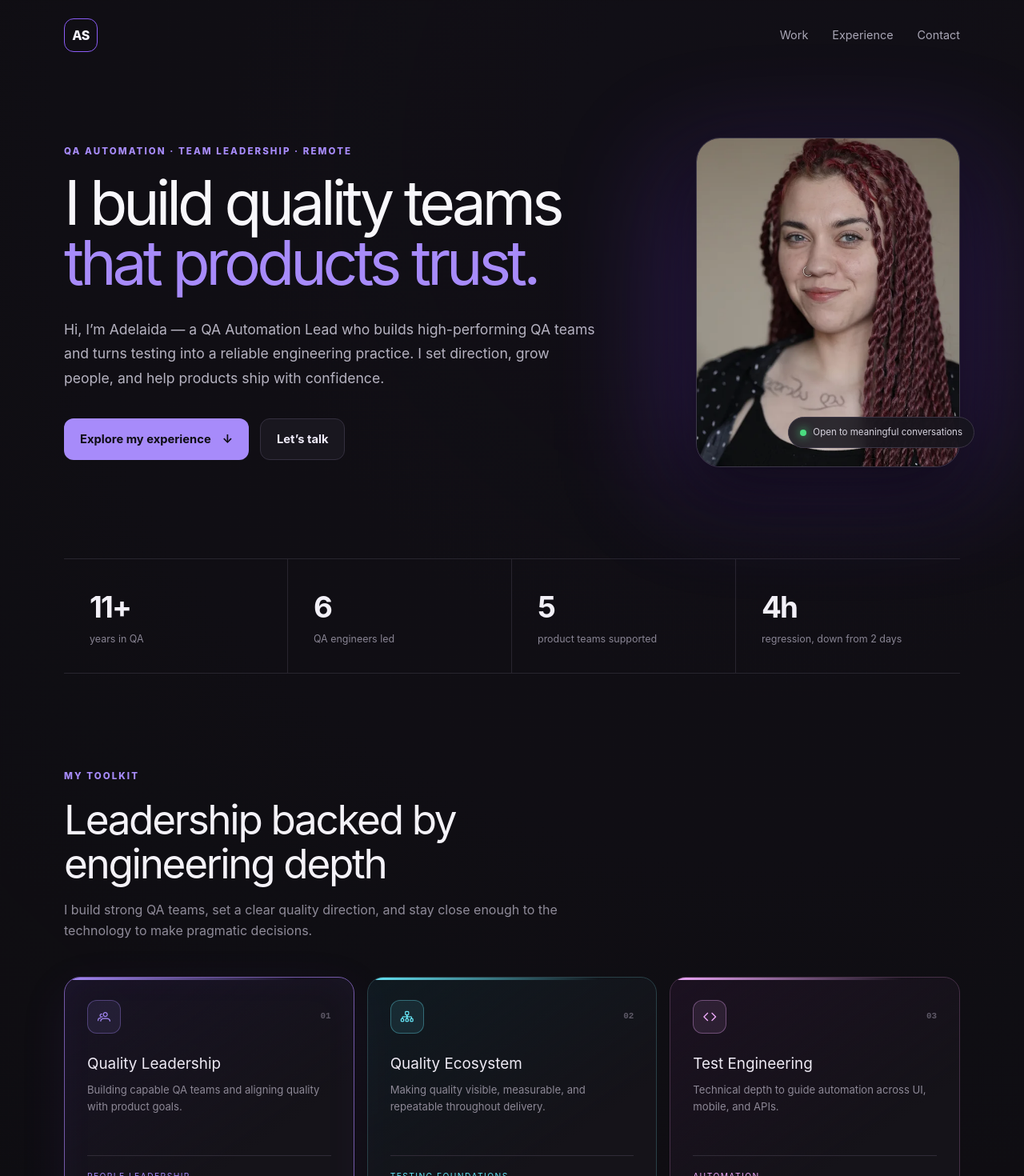
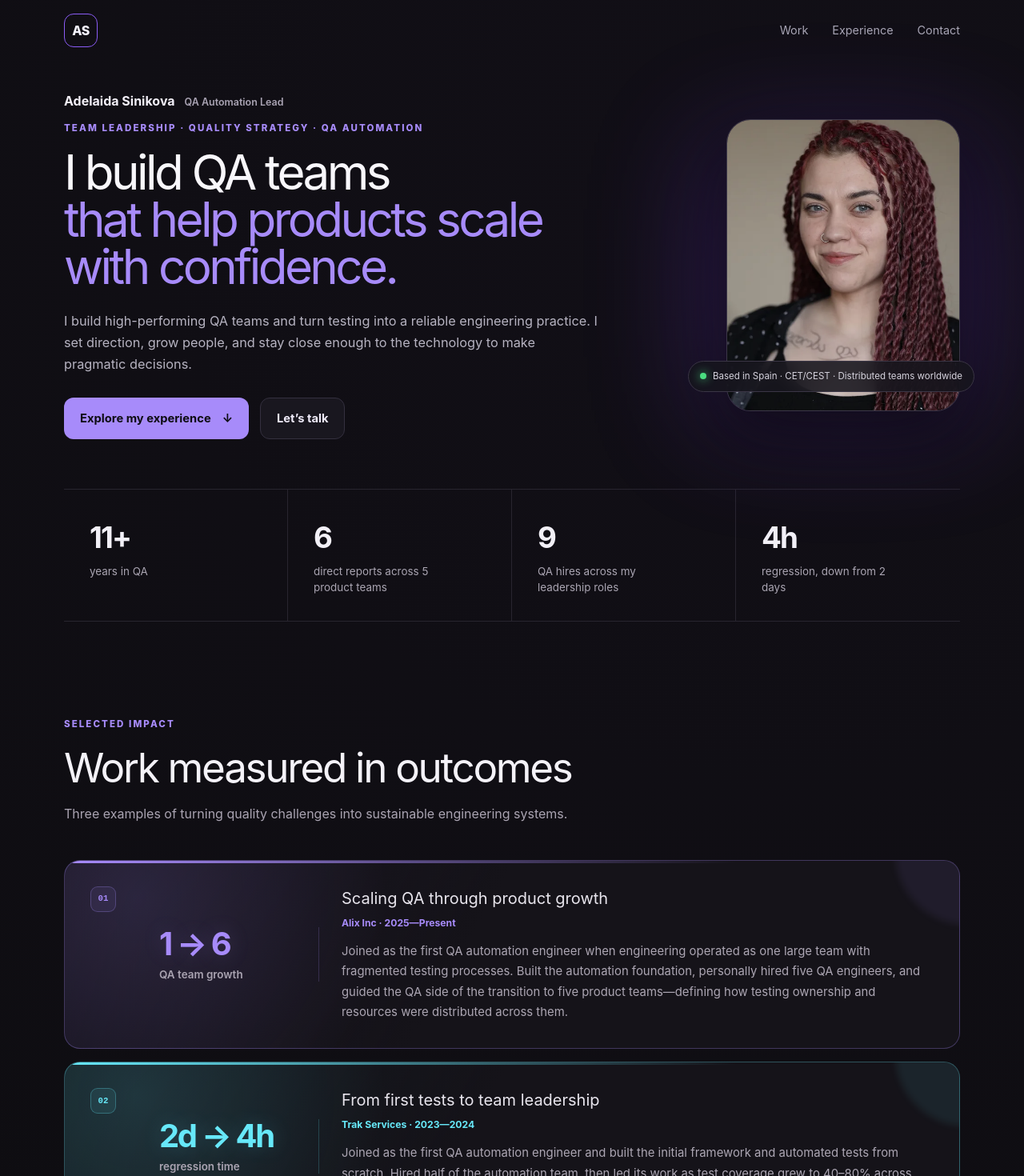
Before and after one commit to asinka/adelaida-qa, a Vue app: page / in a window 1280 px wide. Shown: the top 1470 px of the page at 80% size. Built offline with nearby package versions, Linux system fonts and the light colour scheme.

Commit message:
Improve leadership positioning and compact hero section

```diff
--- a/index.html
+++ b/index.html
@@ -9,7 +9,7 @@
     <meta property="og:type" content="website" />
     <meta property="og:title" content="Adelaida Sinikova — QA Automation Lead" />
     <meta property="og:description" content="QA leadership backed by deep test automation expertise." />
-    <title>Adelaida QA Automation</title>
+    <title>Adelaida QA Automation Lead</title>
   </head>
   <body>
     <div id="app"></div>
--- a/src/components/MainPage.css
+++ b/src/components/MainPage.css
@@ -1,12 +1,14 @@
-.nav { height: 88px; display: flex; align-items: center; justify-content: space-between; }
+.nav { height: 76px; display: flex; align-items: center; justify-content: space-between; }
 .monogram { width: 42px; height: 42px; display: grid; place-items: center; border: 1px solid #8b5cf6; border-radius: 12px; color: #f5f3ff; font-weight: 800; letter-spacing: -.04em; }
 .nav-links { display: flex; gap: 30px; }
 .nav-links a { color: #a9a6b5; font-size: .9rem; transition: color .2s; }
 .nav-links a:hover { color: #fff; }
-.hero { min-height: 610px; display: grid; grid-template-columns: 1.35fr .65fr; gap: 70px; align-items: center; padding-block: 60px 90px; }
-h1 { color: #f8f7fb; font-size: clamp(3.2rem, 6vw, 5.8rem); line-height: .98; letter-spacing: -.065em; margin: 0; }
+.hero { min-height: 510px; display: grid; grid-template-columns: 1.35fr .65fr; gap: 64px; align-items: center; padding-block: 38px 62px; }
+.hero-name { display: flex; align-items: baseline; gap: 12px; color: #f2eff7; font-size: 1rem; font-weight: 750; margin: 0 0 14px; }
+.hero-name span { color: #aaa4b4; font-size: .78rem; font-weight: 600; }
+h1 { color: #f8f7fb; font-size: clamp(3.1rem, 4.7vw, 4.65rem); line-height: .98; letter-spacing: -.06em; margin: 0; }
 h1 span { color: #a78bfa; }
-.intro { max-width: 670px; color: #b6b3c1; font-size: 1.1rem; line-height: 1.75; margin: 30px 0 34px; }
+.intro { max-width: 670px; color: #b6b3c1; font-size: 1.02rem; line-height: 1.65; margin: 24px 0 28px; }
 .hero-actions { display: flex; gap: 14px; flex-wrap: wrap; }
 .button { display: inline-flex; align-items: center; gap: 14px; border-radius: 12px; padding: 14px 20px; font-weight: 700; font-size: .92rem; transition: transform .2s, border-color .2s, background .2s; }
 .button:hover { transform: translateY(-2px); }
@@ -14,7 +16,7 @@ h1 span { color: #a78bfa; }
 .primary:hover { background: #b9a5fb; }
 .secondary { color: #eeeaf8; border: 1px solid #34303f; background: #19171f; }
 .secondary:hover { border-color: #7c5fc5; }
-.portrait-wrap { position: relative; width: min(100%, 330px); justify-self: end; }
+.portrait-wrap { position: relative; width: min(100%, 292px); justify-self: end; }
 .portrait-glow { position: absolute; inset: 8% -10% -4%; background: #7c3aed; filter: blur(75px); opacity: .28; }
 .portrait { position: relative; width: 100%; aspect-ratio: 4/5; object-fit: cover; object-position: center 15%; border-radius: 30px; border: 1px solid #3d374b; filter: saturate(.82); box-shadow: 0 30px 80px #05050799; }
 .available { position: absolute; right: -18px; bottom: 24px; display: flex; align-items: center; gap: 8px; background: #17151ddd; backdrop-filter: blur(14px); border: 1px solid #3a3545; border-radius: 999px; padding: 10px 14px; color: #d7d4df; font-size: .72rem; white-space: nowrap; }
@@ -23,7 +25,7 @@ h1 span { color: #a78bfa; }
 .metrics div { padding: 32px; display: flex; flex-direction: column; border-right: 1px solid #28252f; }
 .metrics div:last-child { border: 0; }
 .metrics strong { color: #f2f0f7; font-size: 2.3rem; letter-spacing: -.05em; }
-.metrics span { color: #888493; font-size: .78rem; margin-top: 4px; }
+.metrics span { max-width: 175px; color: #aaa5b2; font-size: .84rem; line-height: 1.45; margin-top: 6px; }
 .contact h2 { color: #f4f2f8; font-size: clamp(2.1rem, 4vw, 3.5rem); line-height: 1.08; letter-spacing: -.045em; margin: 0 0 16px; }
 .skill-grid { display: grid; grid-template-columns: repeat(3, 1fr); gap: 16px; align-items: stretch; }
 .skill-card { --accent: #a78bfa; --tint: #8b5cf614; position: relative; overflow: hidden; padding: 28px; border: 1px solid #393047; border-radius: 20px; background: linear-gradient(145deg, var(--tint), #151319 42%); transition: transform .25s, border-color .25s; }
@@ -36,18 +38,18 @@ h1 span { color: #a78bfa; }
 .skill-icon { width: 42px; height: 42px; display: grid; place-items: center; border: 1px solid color-mix(in srgb, var(--accent) 35%, transparent); border-radius: 12px; color: var(--accent); background: color-mix(in srgb, var(--accent) 9%, transparent); }
 .skill-number { color: #5f5a68; font: 700 .68rem/1 monospace; }
 .skill-card > h3 { color: #eeeaf4; font-size: 1.18rem; margin: 0 0 8px; }
-.skill-description { min-height: 66px; color: #8d8896; font-size: .82rem; line-height: 1.6; margin: 0 0 26px; }
+.skill-description { min-height: 66px; color: #aaa5b2; font-size: .9rem; line-height: 1.65; margin: 0 0 26px; }
 .skill-groups { display: grid; gap: 22px; }
 .skill-group { padding-top: 18px; border-top: 1px solid #302b37; }
 .skill-group h4 { color: var(--accent); font-size: .64rem; text-transform: uppercase; letter-spacing: .14em; margin: 0 0 12px; }
 .tags { display: flex; flex-wrap: wrap; gap: 7px; }
-.tags span { color: #c6c1cd; background: #211e27b8; border: 1px solid #36303e; border-radius: 7px; padding: 7px 9px; font-size: .72rem; }
+.tags span { color: #d1ccd7; background: #211e27b8; border: 1px solid #36303e; border-radius: 7px; padding: 7px 9px; font-size: .78rem; }
 .experience-section { padding-bottom: 100px; }
 .timeline { position: relative; }
 .timeline-item { --job-accent: #a78bfa; --job-rgb: 167, 139, 250; display: grid; grid-template-columns: 150px 1fr; gap: 38px; margin-bottom: 24px; }
 .timeline-item:nth-child(3n+2) { --job-accent: #67e8f9; --job-rgb: 103, 232, 249; }
 .timeline-item:nth-child(3n) { --job-accent: #f0abfc; --job-rgb: 240, 171, 252; }
-.timeline-date { color: var(--job-accent); opacity: .7; font-size: .72rem; font-weight: 700; letter-spacing: .04em; padding-top: 30px; }
+.timeline-date { color: var(--job-accent); opacity: .82; font-size: .78rem; font-weight: 700; letter-spacing: .04em; padding-top: 30px; }
 .job-card { position: relative; overflow: hidden; padding: 26px 28px; border: 1px solid rgba(var(--job-rgb), .2); border-radius: 18px; background: radial-gradient(circle at 0 0, rgba(var(--job-rgb), .08), transparent 27%), #141217; transition: border-color .25s, transform .25s, box-shadow .25s; }
 .job-card::before { content: ''; position: absolute; inset: 0 auto 0 0; width: 2px; background: linear-gradient(to bottom, var(--job-accent), transparent 75%); opacity: .65; }
 .job-card:hover { transform: translateX(5px); border-color: rgba(var(--job-rgb), .42); box-shadow: 0 14px 45px rgba(var(--job-rgb), .06); }
@@ -56,10 +58,10 @@ h1 span { color: #a78bfa; }
 .job-identity { display: flex; align-items: flex-start; }
 .job-card h3 { color: #eae7ef; margin: 0 0 6px; font-size: 1.15rem; }
 .company { color: var(--job-accent); margin: 0; font-size: .85rem; font-weight: 700; }
-.company span { color: #76717e; font-weight: 500; }
+.company span { color: #9993a0; font-weight: 500; }
 .current-badge { color: #c4b5fd; background: #8b5cf61c; border: 1px solid #8b5cf655; border-radius: 999px; padding: 5px 9px; height: fit-content; font-size: .6rem; font-weight: 800; letter-spacing: .12em; }
-.job-card ul { color: #96919e; margin: 20px 0 0; padding: 0; list-style: none; display: grid; gap: 10px; }
-.job-card li { position: relative; padding-left: 18px; line-height: 1.55; font-size: .87rem; }
+.job-card ul { color: #b0aab7; margin: 20px 0 0; padding: 0; list-style: none; display: grid; gap: 10px; }
+.job-card li { position: relative; padding-left: 18px; line-height: 1.6; font-size: .93rem; }
 .job-card li::before { content: '—'; position: absolute; left: 0; color: #66517f; }
 .contact { display: grid; grid-template-columns: 1fr 1fr; gap: 90px; align-items: start; padding-block: 110px; border-top: 1px solid #28252f; }
 .contact-links { display: grid; }
@@ -67,7 +69,7 @@ h1 span { color: #a78bfa; }
 .contact-links a:hover { color: #a78bfa; padding-left: 10px; }
 .contact-links i { color: #8b5cf6; }
 .contact-links span { display: flex; flex-direction: column; font-weight: 700; font-size: .85rem; }
-.contact-links small { color: #77727f; font-weight: 400; margin-top: 3px; }
+.contact-links small { color: #9b95a2; font-weight: 400; margin-top: 3px; }
 .contact-links b { font-weight: 400; }
 footer { display: flex; justify-content: space-between; color: #5f5b67; padding-block: 26px 40px; border-top: 1px solid #211e27; font-size: .72rem; }
 @media (max-width: 760px) {
@@ -75,6 +77,7 @@ footer { display: flex; justify-content: space-between; color: #5f5b67; padding-
   .nav-links { gap: 16px; }
   .nav-links a { font-size: .75rem; }
   .hero { grid-template-columns: 1fr; gap: 54px; padding-block: 52px 72px; }
+  .hero-name { flex-direction: column; gap: 4px; }
   h1 { font-size: clamp(3rem, 15vw, 4.5rem); }
   .portrait-wrap { justify-self: center; width: min(82%, 300px); }
   .metrics { grid-template-columns: repeat(2, 1fr); }
--- a/src/components/MainPage.vue
+++ b/src/components/MainPage.vue
@@ -34,7 +34,7 @@ const experience = [
       "Joined as the company's first QA automation engineer and built the automation foundation from scratch.",
       'Established testing and automation processes for a fully distributed international engineering organization.',
       'Built the QA team and led hiring, onboarding, and team development.',
-      'Lead six QA engineers supporting five product teams, partnering with US-based managers and engineers worldwide.',
+      'Lead six direct reports across five product teams, partnering with US-based managers and engineers worldwide.',
       'Developed E2E automation with Playwright and introduced Python-based tests for internal tools.',
       'Evolved delivery workflows with GitHub, GitHub Actions, Jira, and Linear.',
     ],
@@ -126,11 +126,12 @@ const experience = [
 
     <section id="top" class="hero shell">
       <div class="hero-copy">
-        <p class="eyebrow">QA AUTOMATION · TEAM LEADERSHIP · REMOTE</p>
-        <h1>I build quality teams<br><span>that products trust.</span></h1>
+        <p class="hero-name">Adelaida Sinikova <span>QA Automation Lead</span></p>
+        <p class="eyebrow">TEAM LEADERSHIP · QUALITY STRATEGY · QA AUTOMATION</p>
+        <h1>I build QA teams<br><span>that help products scale with confidence.</span></h1>
         <p class="intro">
-          Hi, I’m Adelaida — a QA Automation Lead who builds high-performing QA teams and turns testing
-          into a reliable engineering practice. I set direction, grow people, and help products ship with confidence.
+          I build high-performing QA teams and turn testing into a reliable engineering practice.
+          I set direction, grow people, and stay close enough to the technology to make pragmatic decisions.
         </p>
         <div class="hero-actions">
           <a class="button primary" href="#experience">Explore my experience <span>↓</span></a>
@@ -140,16 +141,18 @@ const experience = [
       <div class="portrait-wrap">
         <div class="portrait-glow"></div>
         <img src="/your-photo.webp" alt="Adelaida Sinikova" class="portrait" width="660" height="649" decoding="async" fetchpriority="high" />
-        <div class="available"><span></span> Open to meaningful conversations</div>
+        <div class="available"><span></span> Based in Spain · CET/CEST · Distributed teams worldwide</div>
       </div>
     </section>
 
     <section class="metrics shell" aria-label="Career highlights">
       <div><strong>11+</strong><span>years in QA</span></div>
-      <div><strong>6</strong><span>QA engineers led</span></div>
-      <div><strong>5</strong><span>product teams supported</span></div>
+      <div><strong>6</strong><span>direct reports across 5 product teams</span></div>
+      <div><strong>9</strong><span>QA hires across my leadership roles</span></div>
       <div><strong>4h</strong><span>regression, down from 2 days</span></div>
     </section>
+
+    <ProjectsSection id="work" />
 
     <section id="toolkit" class="section shell">
       <div class="section-heading">
@@ -174,8 +177,6 @@ const experience = [
         </article>
       </div>
     </section>
-
-    <ProjectsSection id="work" />
 
     <section id="experience" class="section shell experience-section">
       <div class="section-heading">
--- a/src/components/ProjectsSection.css
+++ b/src/components/ProjectsSection.css
@@ -12,7 +12,7 @@
 .result span { color: #aaa4b2; font-size: .84rem; font-weight: 600; line-height: 1.35; margin-top: 8px; }
 .project-copy h3 { color: #e8e5ed; font-size: 1.25rem; margin: 0 0 7px; }
 .company { color: var(--accent) !important; font-weight: 700; font-size: .76rem !important; margin: 0 0 14px !important; }
-.project-copy > p:last-child { color: #918c99; font-size: .86rem; line-height: 1.65; margin: 0; }
+.project-copy > p:last-child { color: #aca6b3; font-size: .93rem; line-height: 1.7; margin: 0; }
 @media (max-width: 760px) {
   .project-card { grid-template-columns: 32px 1fr; gap: 18px; padding: 24px 20px; }
   .result { border: 0; padding-left: 4px; }
--- a/src/style.css
+++ b/src/style.css
@@ -5,7 +5,7 @@
   --color-bg: #0e0d11;
   --color-text: #e8e5ed;
   --color-heading: #f4f2f8;
-  --color-muted: #8f8b99;
+  --color-muted: #aaa4b2;
   --color-accent: #a78bfa;
   font-family: Inter, ui-sans-serif, system-ui, -apple-system, BlinkMacSystemFont, "Segoe UI", sans-serif;
   color: var(--color-text);
@@ -29,7 +29,7 @@ a:focus-visible { outline: 2px solid var(--color-accent); outline-offset: 4px; b
 .section-heading { max-width: 650px; margin-bottom: 44px; }
 .eyebrow { color: var(--color-accent); font-size: .72rem; font-weight: 800; letter-spacing: .18em; margin: 0 0 18px; }
 .section-heading h2 { color: var(--color-heading); font-size: clamp(2.1rem, 4vw, 3.5rem); line-height: 1.08; letter-spacing: -.045em; margin: 0 0 16px; }
-.section-heading > p:last-child { color: var(--color-muted); line-height: 1.65; margin: 0; }
+.section-heading > p:last-child { color: var(--color-muted); font-size: 1rem; line-height: 1.7; margin: 0; }
 
 @media (max-width: 760px) {
   .shell { width: min(100% - 28px, 1120px); }
```
